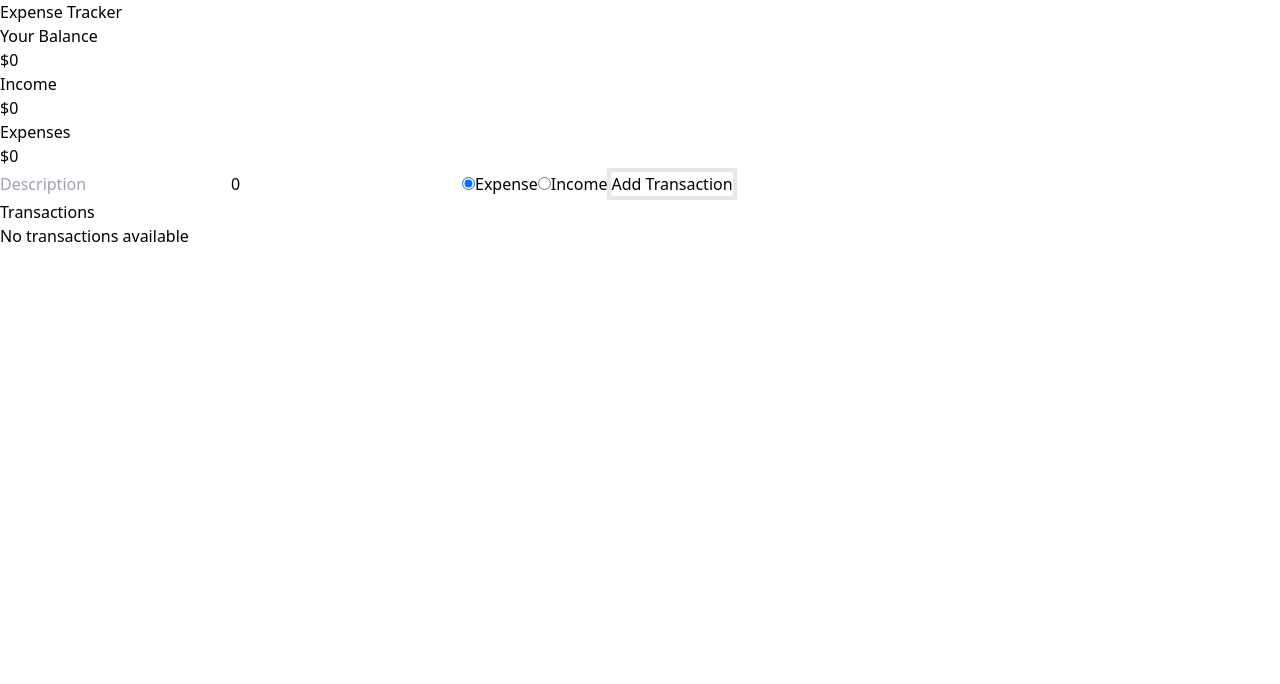
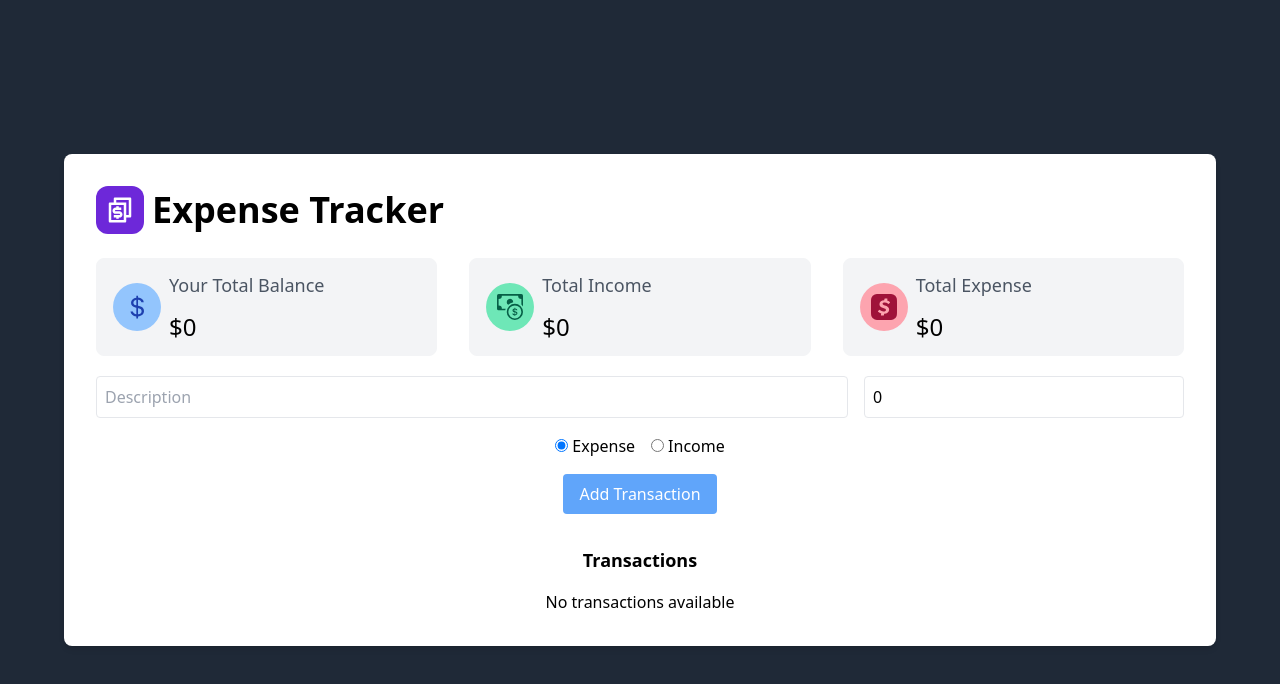
Before and after one commit to ayushig05/BudgetBuddy, a React (Create React App) app: page /tracker in a window 1280 px wide. Shown: the top 684 px of the page. Built offline with nearby package versions, Linux system fonts and the light colour scheme; the HTML template or start-up script is replaced by a standard one.

Commit message:
updated files

```diff
--- a/package.json
+++ b/package.json
@@ -10,6 +10,7 @@
     "firebase-tools": "^13.14.1",
     "react": "^18.3.1",
     "react-dom": "^18.3.1",
+    "react-icons": "^5.2.1",
     "react-router-dom": "^6.25.1",
     "react-scripts": "5.0.1",
     "web-vitals": "^2.1.0"
--- a/src/components/hooks/useGetUserInfo.js
+++ b/src/components/hooks/useGetUserInfo.js
@@ -1,8 +1,8 @@
 const useGetUserInfo = () => {
   const authData = JSON.parse(localStorage.getItem("auth")) || {};
-  const { name, profilePhoto, userID, isAuth } = authData;
+  const { name, profilePhoto, userID, isAuth, email } = authData;
   console.log("User Info:", authData);
-  return { name, profilePhoto, userID, isAuth };
+  return { name, profilePhoto, userID, isAuth, email };
 };
 
 export default useGetUserInfo;
--- a/src/components/pages/auth.js
+++ b/src/components/pages/auth.js
@@ -1,11 +1,9 @@
 import React from "react";
-import {
-  auth,
-  provider
-} from "../firebase-config";
+import { auth, provider } from "../firebase-config";
 import { signInWithPopup } from "firebase/auth";
 import { useNavigate, Navigate } from "react-router-dom";
 import useGetUserInfo from "../hooks/useGetUserInfo";
+import { FcGoogle } from "react-icons/fc";
 
 const Auth = () => {
   const navigate = useNavigate();
@@ -18,7 +16,8 @@ const Auth = () => {
       userID: result.user.uid,
       name: result.user.displayName,
       profilePhoto: result.user.photoURL,
-      isAuth: true,
+      email: result.user.email,
+      isAuth: true
     };
     localStorage.setItem("auth", JSON.stringify(authInfo));
     navigate("/tracker");
@@ -29,9 +28,17 @@ const Auth = () => {
   }
 
   return (
-    <div>
-      <p>Sign In With Google to Continue</p>
-      <button onClick={SignInWithGoogle}>Sign In With Google</button>
+    <div className="flex items-center justify-center min-h-screen bg-gray-200">
+      <div className="text-center p-8 bg-white rounded-lg shadow-lg">
+        <FcGoogle className="mx-auto mb-4 text-6xl" />
+        <p className="mb-4">Sign In With Google to Continue</p>
+        <button
+          onClick={SignInWithGoogle}
+          className="px-4 py-2 bg-blue-500 text-white rounded hover:bg-blue-600"
+        >
+          Sign In With Google
+        </button>
+      </div>
     </div>
   );
 };
--- a/src/components/pages/tracker.js
+++ b/src/components/pages/tracker.js
@@ -1,23 +1,56 @@
 import React from "react";
-import { useState } from "react";
+import { useState, useEffect } from "react";
 import useAddTransaction from "../hooks/useAddTransaction";
 import useGetTransaction from "../hooks/useGetTransaction";
 import useGetUserInfo from "../hooks/useGetUserInfo";
 import { signOut } from "firebase/auth";
 import { useNavigate } from "react-router-dom";
 import { auth } from "../firebase-config";
+import { BsCashCoin } from "react-icons/bs";
+import { SiCashapp } from "react-icons/si";
+import { BsCurrencyDollar } from "react-icons/bs";
+import { RiCurrencyLine } from "react-icons/ri";
 
 const Tracker = () => {
   const { addTransaction } = useAddTransaction();
   const { transactions = [], transactionsTotals } = useGetTransaction();
-  const { profilePhoto } = useGetUserInfo();
+  const { name, profilePhoto, email } = useGetUserInfo();
   const navigate = useNavigate();
 
   const [description, setDescription] = useState("");
   const [transactionAmount, setTransactionAmount] = useState(0);
   const [transactionType, setTransactionType] = useState("expense");
 
-  const { balance, income, expenses } = transactionsTotals;
+  const { balance, income, expenses } = transactionsTotals || {};
+
+  const data = [
+    {
+      label: "Your Total Balance",
+      amount: balance >= 0 ? `$${balance}` : `-$${balance * -1}`,
+      icon: <BsCurrencyDollar size={26} />,
+    },
+    {
+      label: "Total Income",
+      amount: `$${income}`,
+      icon: <BsCashCoin size={26} />,
+    },
+    {
+      label: "Total Expense",
+      amount: `$${expenses}`,
+      icon: <SiCashapp size={26} />,
+    },
+  ];
+
+  const ICON_STYLES = [
+    "bg-blue-300 text-blue-800",
+    "bg-emerald-300 text-emerald-800",
+    "bg-rose-300 text-rose-800",
+  ];
+
+  useEffect(() => {
+    const authData = JSON.parse(localStorage.getItem("auth"));
+    console.log("Local Storage Auth Data:", authData);
+  }, []);
 
   const handleSubmit = (e) => {
     e.preventDefault();
@@ -42,43 +75,71 @@ const Tracker = () => {
   };
 
   return (
-    <div>
-      <div>
-        <div>
-          <div>
-            <h1>Expense Tracker</h1>
+    <div className="flex justify-center items-center min-h-screen bg-gray-800 py-10">
+      <div className="w-full max-w-6xl min-h-full bg-white p-8 rounded-lg shadow-md">
+        <div className="flex justify-between items-center mb-6">
+          <div className="flex items-center gap-2 cursor-pointer">
+            <div className="w-10 h-10 md:w-12 md:h-12 flex items-center justify-center bg-violet-700 rounded-xl">
+              <RiCurrencyLine className="text-white text-3xl w-20 hover:animate-spin" />
+            </div>
+            <h1 className="text-4xl font-bold text-black">Expense Tracker</h1>
+          </div>
           {profilePhoto && (
-              <div>
-                <img src={profilePhoto} alt="User" />
-                <div>
-                  <p>John Doe</p>
-                  <span>johndoe@gmail.com</span>
+            <div className="flex justify-center gap-2">
+              <img
+                src={profilePhoto}
+                alt="User"
+                className="w-10 md:w-12 h-10 md:h-12 rounded-full object-cover cursor-pointer"
+              />
+              <div className="block cursor-pointer">
+                <p className="text-lg font-medium text-black">{name}</p>
+                <span className="text-sm text-gray-700">{email}</span>
               </div>
-                <button onClick={handleSignOut}>Sign Out</button>
+              <button
+                onClick={handleSignOut}
+                className="mt-4 bg-red-500 text-white px-4 py-2 rounded"
+              >
+                Sign Out
+              </button>
             </div>
           )}
         </div>
-          <div>
-            <h3>Your Balance</h3>
-            {balance >= 0 ? <h2>${balance}</h2> : <h2>-${balance * -1}</h2>}
+        <div className="flex flex-col md:flex-row items-center justify-between gap-8 2xl:gap-30 my-5">
+          {data.map((item, index) => (
+            <div
+              key={index + item.label}
+              className="w-full 2xl:min-w-60 h-16 flex items-center justify-between gap-5 px-4 py-12 rounded-lg bg-gray-100 border border-gray-100 0"
+            >
+              <div className="flex items-center gap-2">
+                <div
+                  className={`w-12 h-12 flex items-center justify-center rounded-full ${ICON_STYLES[index]}`}
+                >
+                  {item.icon}
                 </div>
-          <div>
-            <div>
-              <h4>Income</h4>
-              <p>${income}</p>
-            </div>
-            <div>
-              <h4>Expenses</h4>
-              <p>${expenses}</p>
+                <div className="space-y-3">
+                  <span className="text-gray-600  text-base md:text-lg">
+                    {item.label}
+                  </span>
+                  <p className="text-2xl 2xl:text-3xl font-medium text-black ">
+                    {item.amount}
+                  </p>
                 </div>
               </div>
-          <form onSubmit={handleSubmit}>
+            </div>
+          ))}
+        </div>
+        <form
+          onSubmit={handleSubmit}
+          className="flex flex-col items-center mb-6"
+        >
+          <div className="flex w-full mb-4 gap-4">
             <input
               type="text"
               placeholder="Description"
               value={description}
               required
               onChange={(e) => setDescription(e.target.value)}
+              className="flex-1 p-2 border rounded"
             />
             <input
               type="number"
@@ -86,56 +147,77 @@ const Tracker = () => {
               value={transactionAmount}
               required
               onChange={(e) => setTransactionAmount(e.target.value)}
+              className="w-80 p-2 border rounded"
             />
+          </div>
+          <div className="flex mb-4">
+            <div className="mr-4">
               <input
                 type="radio"
                 id="expense"
                 value="expense"
                 checked={transactionType === "expense"}
                 onChange={(e) => setTransactionType(e.target.value)}
+                className="mr-1 cursor-pointer"
               />
-            <label htmlFor="expense">Expense</label>
+              <label htmlFor="expense" className="cursor-pointer">
+                Expense
+              </label>
+            </div>
+            <div>
               <input
                 type="radio"
                 id="income"
                 value="income"
                 checked={transactionType === "income"}
                 onChange={(e) => setTransactionType(e.target.value)}
+                className="mr-1 cursor-pointer"
               />
-            <label htmlFor="income">Income</label>
-            <button className="border border-4" type="submit">Add Transaction</button>
-          </form>
+              <label htmlFor="income" className="cursor-pointer">
+                Income
+              </label>
             </div>
           </div>
-
-      <div>
-        <h3>Transactions</h3>
-        <ul>
+          <button
+            className="bg-blue-400 text-white px-4 py-2 rounded"
+            type="submit"
+          >
+            Add Transaction
+          </button>
+        </form>
+        <div className="mt-8">
+          <h3 className="text-lg font-semibold text-center">Transactions</h3>
+          <ul className="mt-4">
             {transactions.length > 0 ? (
               transactions.map((transaction) => {
                 const { description, transactionAmount, transactionType, id } =
                   transaction;
 
                 return (
-                <li key={id}>
-                  <h4>{description}</h4>
+                  <li
+                    key={id}
+                    className="flex justify-between text-center items-center mb-2"
+                  >
+                    <h4 className="text-md text-center">{description}</h4>
                     <p>
                       ${transactionAmount}
-                    <label
+                      <span
                         style={{
-                        color: transactionType === "expense" ? "red" : "green",
+                          color:
+                            transactionType === "expense" ? "red" : "green",
                         }}
                       >
                         {transactionType}
-                    </label>
+                      </span>
                     </p>
                   </li>
                 );
               })
             ) : (
-            <p>No transactions available</p>
+              <p className="text-center">No transactions available</p>
             )}
           </ul>
+        </div>
       </div>
     </div>
   );
```
Also changed, not shown: 1 other file (tests, documents, lock files or other folders). Lines whose indentation alone changed are shown as unchanged.
